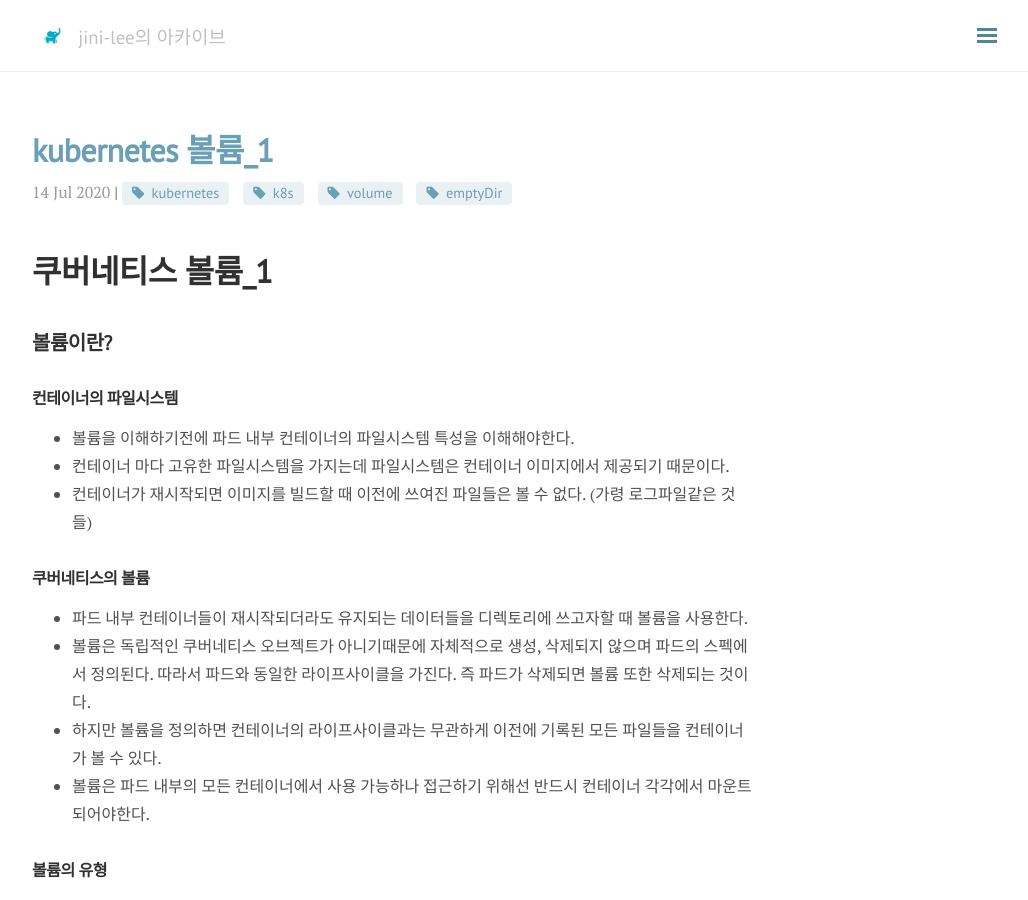
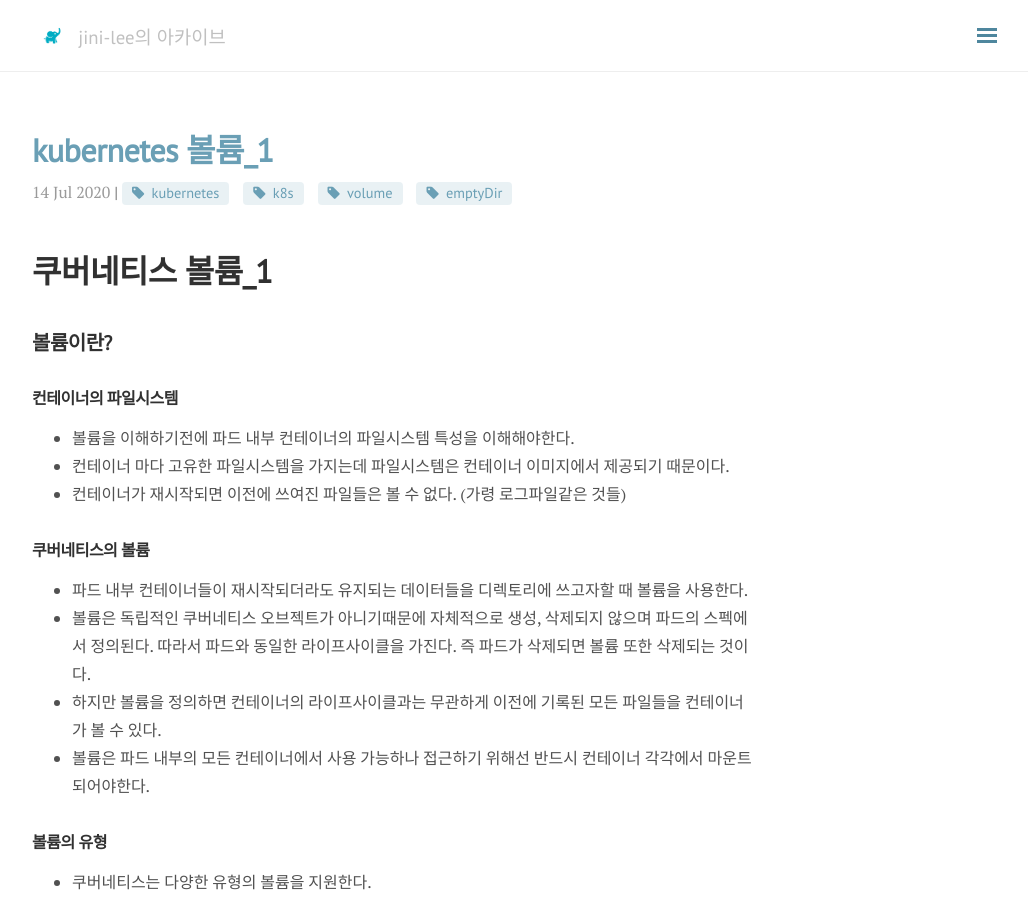
Before and after one commit to jini-lee/jini-lee.github.com, a Jekyll site: the page built from _posts/kubernetes/2020-07-14-volume-1.md, in a window 1280 px wide and 900 px high. Shown: the whole window, without its empty margins (248-1276 px from the left). Built offline with Jekyll 4.4.1, drawn with Linux system fonts in a browser that asks for light colours; nearby versions of some CDN libraries; comment, search, counter and statistics services are not loaded.

Commit message:
Update 2020-07-14-volume-1.md

```diff
--- a/_posts/kubernetes/2020-07-14-volume-1.md
+++ b/_posts/kubernetes/2020-07-14-volume-1.md
@@ -14,7 +14,7 @@
 ### 컨테이너의 파일시스템
 - 볼륨을 이해하기전에 파드 내부 컨테이너의 파일시스템 특성을 이해해야한다.
 - 컨테이너 마다 고유한 파일시스템을 가지는데 파일시스템은 컨테이너 이미지에서 제공되기 때문이다.
-- 컨테이너가 재시작되면 이미지를 빌드할 때 이전에 쓰여진 파일들은 볼 수 없다. (가령 로그파일같은 것들)
+- 컨테이너가 재시작되면 이전에 쓰여진 파일들은 볼 수 없다. (가령 로그파일같은 것들)
 
 ### 쿠버네티스의 볼륨
 - 파드 내부 컨테이너들이 재시작되더라도 유지되는 데이터들을 디렉토리에 쓰고자할 때 볼륨을 사용한다.
```
